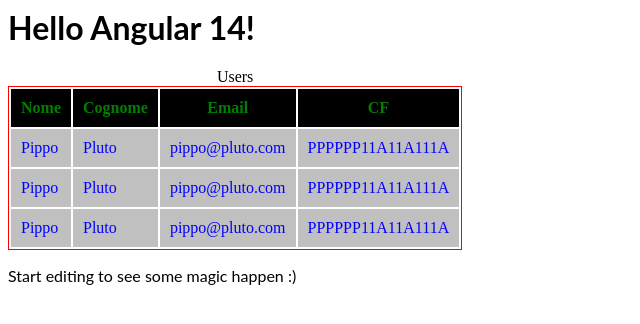
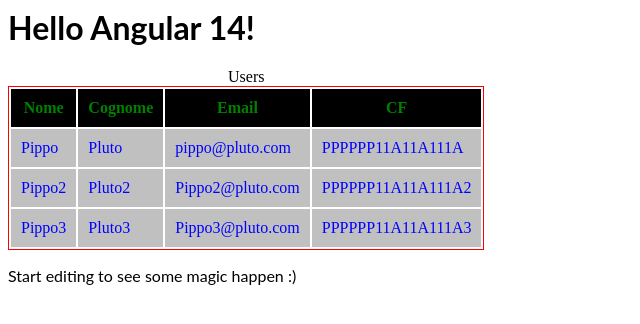
Before and after one commit to daviddecristofaro/angular-ivy-4vsz4p, an Angular app: page / in a window 1280 px wide. Shown: the top 324 px of the page, without its empty margins (0-640 px from the left). Built offline with nearby package versions, Linux system fonts and the light colour scheme.

Commit message:
5 files modified, 3 added

```diff
--- a/src/app/app.module.ts
+++ b/src/app/app.module.ts
@@ -6,10 +6,11 @@
 import { HelloComponent } from "./hello.component";
 import { UsersComponent } from "./users/users.component";
 import { UserService } from "./users/user.service";
+import { UserComponent } from './user/user.component';
 
 @NgModule({
   imports: [BrowserModule, FormsModule],
-  declarations: [AppComponent, HelloComponent, UsersComponent],
+  declarations: [AppComponent, HelloComponent, UsersComponent, UserComponent],
   bootstrap: [AppComponent],
   providers: [UserService]
 })
--- /dev/null
+++ b/src/app/user/user.component.css
@@ -0,0 +1,5 @@
+td {
+  background: silver;
+  color: blue;
+  padding: 10px;
+}
--- /dev/null
+++ b/src/app/user/user.component.html
@@ -0,0 +1,4 @@
+<td>{{ user.name }}</td>
+<td>{{ user.lastName }}</td>
+<td>{{ user.email }}</td>
+<td>{{ user.cf }}</td>
--- /dev/null
+++ b/src/app/user/user.component.ts
@@ -0,0 +1,13 @@
+import { Component, Input, OnInit } from "@angular/core";
+
+@Component({
+  selector: "tr[app-user]",
+  templateUrl: "./user.component.html",
+  styleUrls: ["./user.component.css"]
+})
+export class UserComponent implements OnInit {
+  @Input()
+  user;
+  constructor() {}
+  ngOnInit() {}
+}
--- a/src/app/users/user.service.ts
+++ b/src/app/users/user.service.ts
@@ -12,16 +12,16 @@
         cf: "PPPPPP11A11A111A"
       },
       {
-        name: "Pippo",
-        lastName: "Pluto",
-        email: "pippo@pluto.com",
-        cf: "PPPPPP11A11A111A"
+        name: "Pippo2",
+        lastName: "Pluto2",
+        email: "Pippo2@pluto.com",
+        cf: "PPPPPP11A11A111A2"
       },
       {
-        name: "Pippo",
-        lastName: "Pluto",
-        email: "pippo@pluto.com",
-        cf: "PPPPPP11A11A111A"
+        name: "Pippo3",
+        lastName: "Pluto3",
+        email: "Pippo3@pluto.com",
+        cf: "PPPPPP11A11A111A3"
       }
     ];
   }
--- a/src/app/users/users.component.css
+++ b/src/app/users/users.component.css
@@ -7,9 +7,3 @@
   color: green;
   padding: 10px;
 }
-
-td {
-  background: silver;
-  color: blue;
-  padding: 10px;
-}
--- a/src/app/users/users.component.html
+++ b/src/app/users/users.component.html
@@ -6,10 +6,6 @@
 		<th>Email</th>
 		<th>CF</th>
 	</tr>
-	<tr *ngFor="let user of users">
-		<td>{{ user.name }}</td>
-		<td>{{ user.lastName }}</td>
-		<td>{{ user.email }}</td>
-		<td>{{ user.cf }}</td>
+	<tr app-user *ngFor="let user of users" [user]="user">
 	</tr>
 </table>
--- a/src/app/users/users.component.ts
+++ b/src/app/users/users.component.ts
@@ -1,4 +1,4 @@
-import { Component } from "@angular/core";
+import { Component, OnInit } from "@angular/core";
 import { UserService } from "./user.service";
 
 @Component({
@@ -6,10 +6,11 @@
   templateUrl: "./users.component.html",
   styleUrls: ["./users.component.css"]
 })
-export class UsersComponent {
+export class UsersComponent implements OnInit {
   title = "Users";
   users = [];
-  constructor(service: UserService) {
-    this.users = service.getUsers();
+  constructor(private service: UserService) {}
+  ngOnInit(): void {
+    this.users = this.service.getUsers();
   }
 }
```
